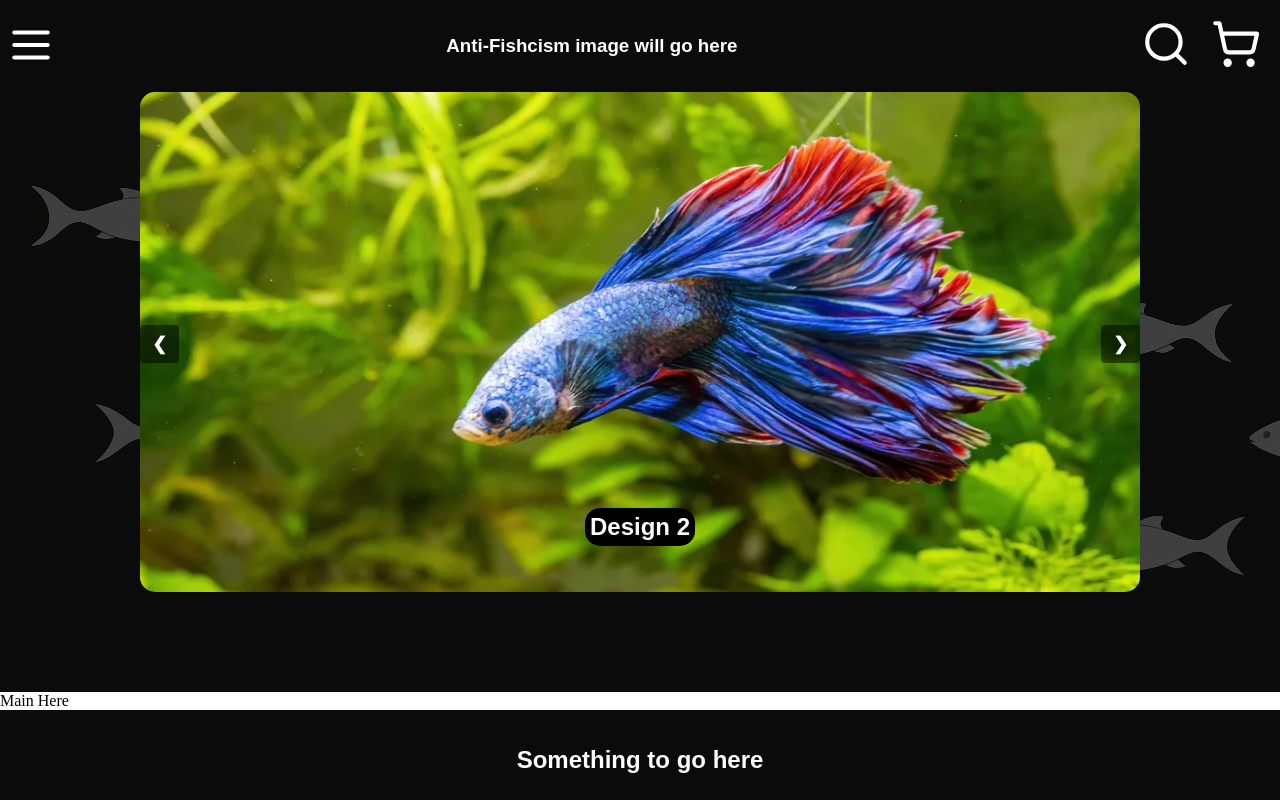
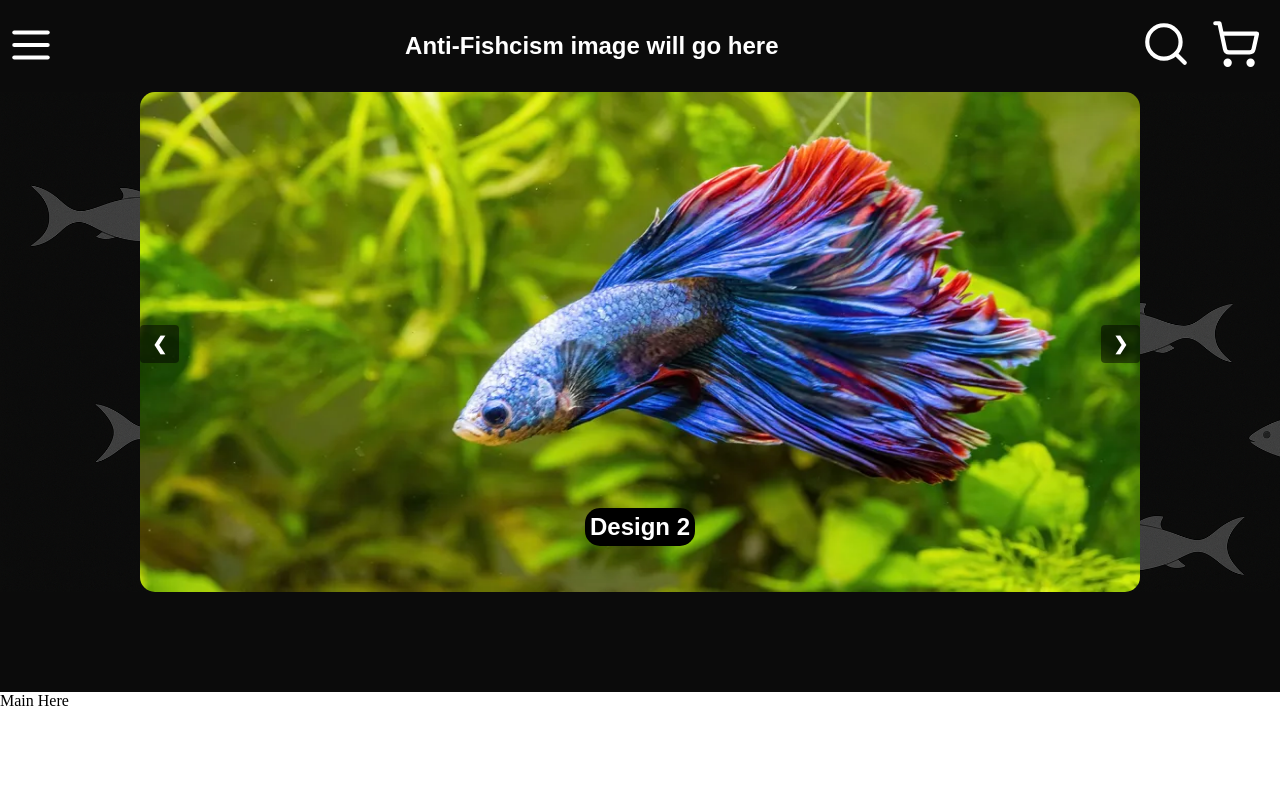
Before and after one commit to BenCuttance/Anti-Fishcism, a SvelteKit app: page / in a window 1280 px wide. Shown: the top 800 px of the page. Built offline with nearby package versions, Linux system fonts and the light colour scheme; a web font is replaced by a local one.

Commit message:
FEAT(about-page): Added about page. Moved header, footer and bottom divider componenets to top level +layout. Added feature flags to hide about page if needed

```diff
--- a/src/lib/config/links.ts
+++ b/src/lib/config/links.ts
@@ -2,7 +2,7 @@ export const links = {
 	pageLinks: {
 		home: '/',
 		catalog: '/',
-		about: '/',
+		about: '/about',
 		contactUs: '/'
 	},
 	socialMediaLinks: {
--- a/src/routes/+layout.svelte
+++ b/src/routes/+layout.svelte
@@ -1,5 +1,8 @@
 <script>
 	import favicon from '$lib/assets/favicon.svg';
+	import Divider from '$lib/components/divider.svelte';
+	import Footer from '$lib/components/footer.svelte';
+	import Header from '$lib/components/header.svelte';
 
 	let { children } = $props();
 </script>
@@ -8,4 +11,8 @@
 	<link rel="icon" href={favicon} />
 </svelte:head>
 
+<Header />
 {@render children?.()}
+
+<Divider color="var(--main-light-black)" text="Something to go here" />
+<Footer />
--- a/src/routes/+page.svelte
+++ b/src/routes/+page.svelte
@@ -1,25 +1,19 @@
 <script>
-    import "../lib/global.css"
-	import Header from "../lib/components/header.svelte";
-	import HeroSection from "$lib/components/heroSection.svelte";
-	import Divider from "$lib/components/divider.svelte";
-	import Footer from "$lib/components/footer.svelte";
-
+	import '../lib/global.css';
+	import HeroSection from '$lib/components/heroSection.svelte';
+	import Divider from '$lib/components/divider.svelte';
 </script>
 
 <section>
-<Header/>
-<HeroSection/>
-<Divider color="var(--main-light-black)" text=""/>
+	<HeroSection />
+	<Divider color="var(--main-light-black)" text="" />
 
-<div>Main Here</div>
-<Divider color="var(--main-light-black)" text="Something to go here"/>
-<Footer/>
+	<div>Main Here</div>
 
 </section>
 
 <style>
-	section{
+	section {
 		display: grid;
 		min-height: 100vh;
 		grid-template-rows: auto auto 1fr auto;
--- /dev/null
+++ b/src/routes/about/+layout.svelte
@@ -0,0 +1,5 @@
+<script>
+	let { children } = $props();
+</script>
+
+{@render children?.()}
--- /dev/null
+++ b/src/routes/about/+page.svelte
@@ -0,0 +1,25 @@
+<script lang="ts">
+	import { goto } from "$app/navigation";
+	import { PUBLIC_ABOUT_PAGE_HIDDEN } from "$env/static/public";
+
+if (PUBLIC_ABOUT_PAGE_HIDDEN === 'true') {
+	goto("/");
+}
+
+</script>
+
+<section>
+	<h1>About page here</h1>
+</section>
+
+<style>
+	h1 {
+		color: black;
+	}
+
+    	section {
+		display: grid;
+		min-height: 100vh;
+		grid-template-rows: auto auto 1fr auto;
+	}
+</style>
```
